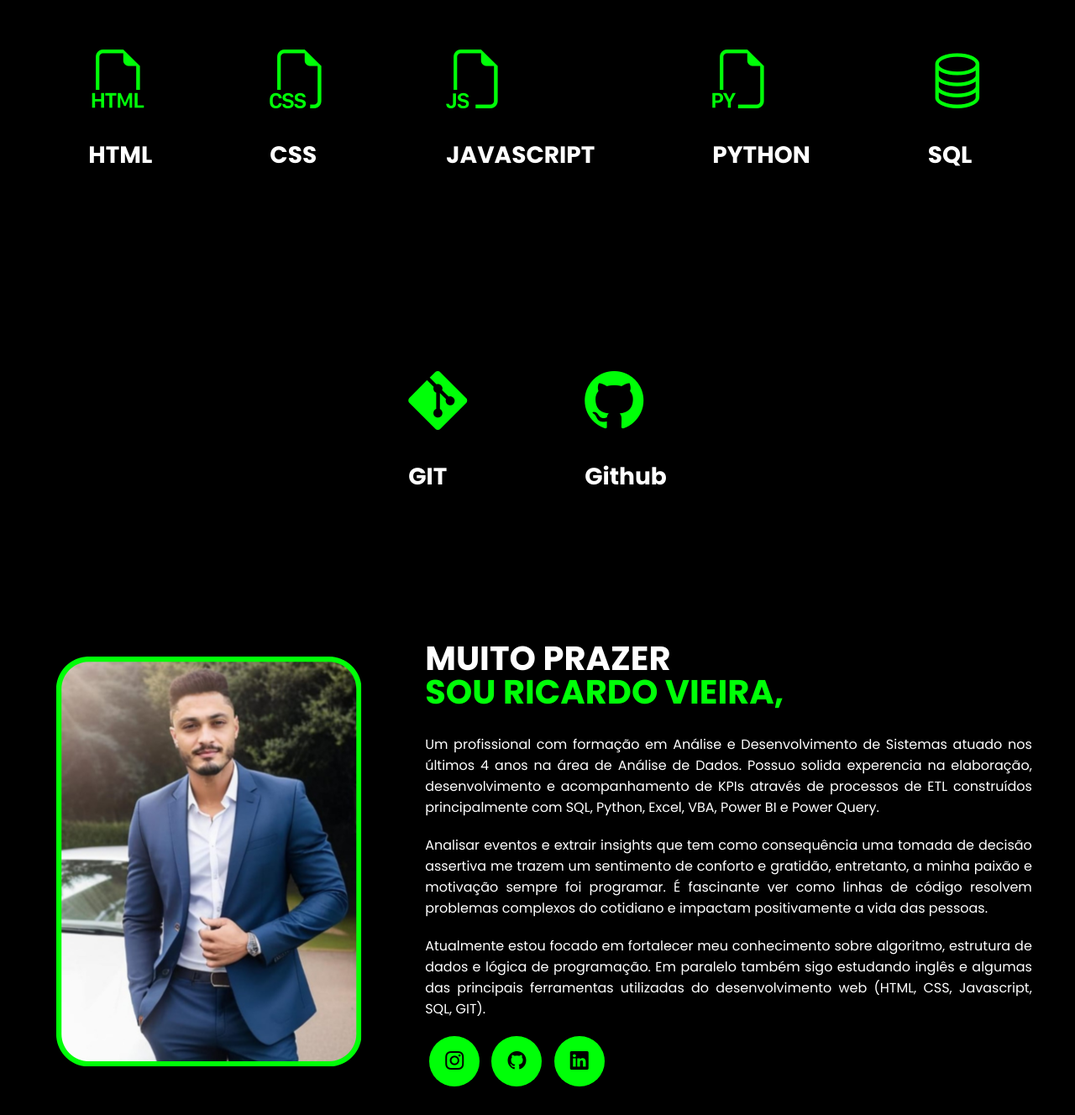
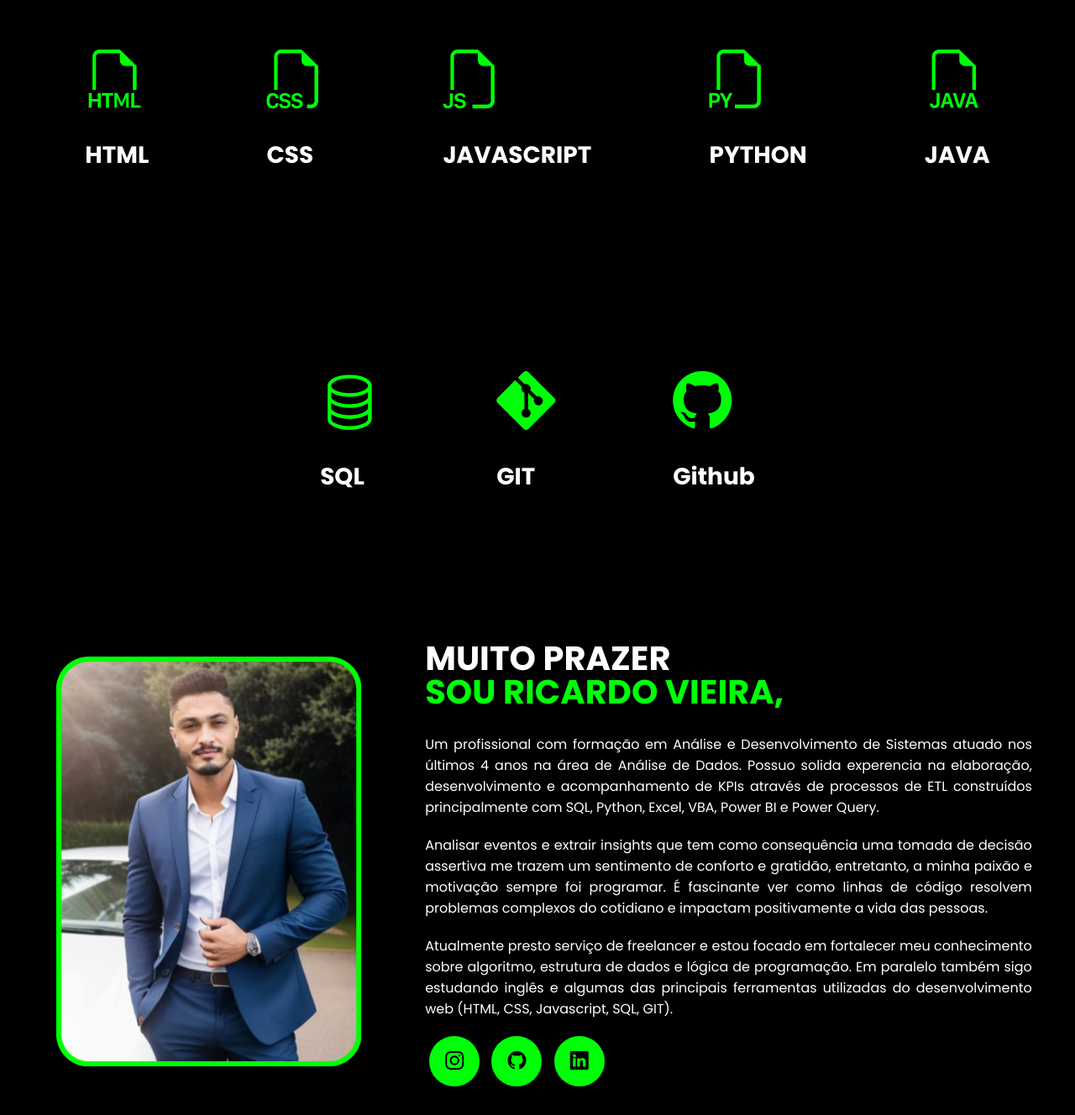
Before and after one commit to ricarduvieira/site-portfolio, a plain HTML site: page index.html in a window 1280 px wide. Shown: the part 1032-2360 px from the top of the page at 84% size. Drawn offline with nearby package versions, Linux system fonts and the light colour scheme.

Commit message:
Atualização de textos da pagina inicial

```diff
--- a/index.html
+++ b/index.html
@@ -120,8 +120,8 @@
                     </div><!--especialidades-box-->
 
                     <div class="especialidades-box">
-                        <i class="bi bi-database"></i>
-                        <h3>SQL</h3>
+                        <i class="bi bi-filetype-java"></i>
+                        <h3>JAVA</h3>
                         <p></p>
                     </div><!--especialidades-box-->
 
@@ -133,6 +133,12 @@
         <section class="especiliadades" id="especiliadades">
             <div class="interface">
                 <div class="flex">
+                    <div class="especialidades-box">
+                        <i class="bi bi-database"></i>
+                        <h3>SQL</h3>
+                        <p></p>
+                    </div><!--especialidades-box-->
+
                     <div class="especialidades-box">
                         <i class="bi bi-git"></i>
                         <h3>GIT</h3>
@@ -167,7 +173,7 @@
                             e motivação sempre foi programar. É fascinante ver como
                             linhas de código resolvem problemas complexos do cotidiano e impactam positivamente
                             a vida das pessoas.</p>
-                        <p>Atualmente estou focado em fortalecer meu conhecimento sobre algoritmo, estrutura de dados e
+                        <p>Atualmente presto serviço de freelancer e estou focado em fortalecer meu conhecimento sobre algoritmo, estrutura de dados e
                             lógica de programação. Em paralelo também
                             sigo estudando inglês e algumas das principais ferramentas utilizadas do desenvolvimento web
                             (HTML, CSS, Javascript, SQL, GIT).</p>
```
